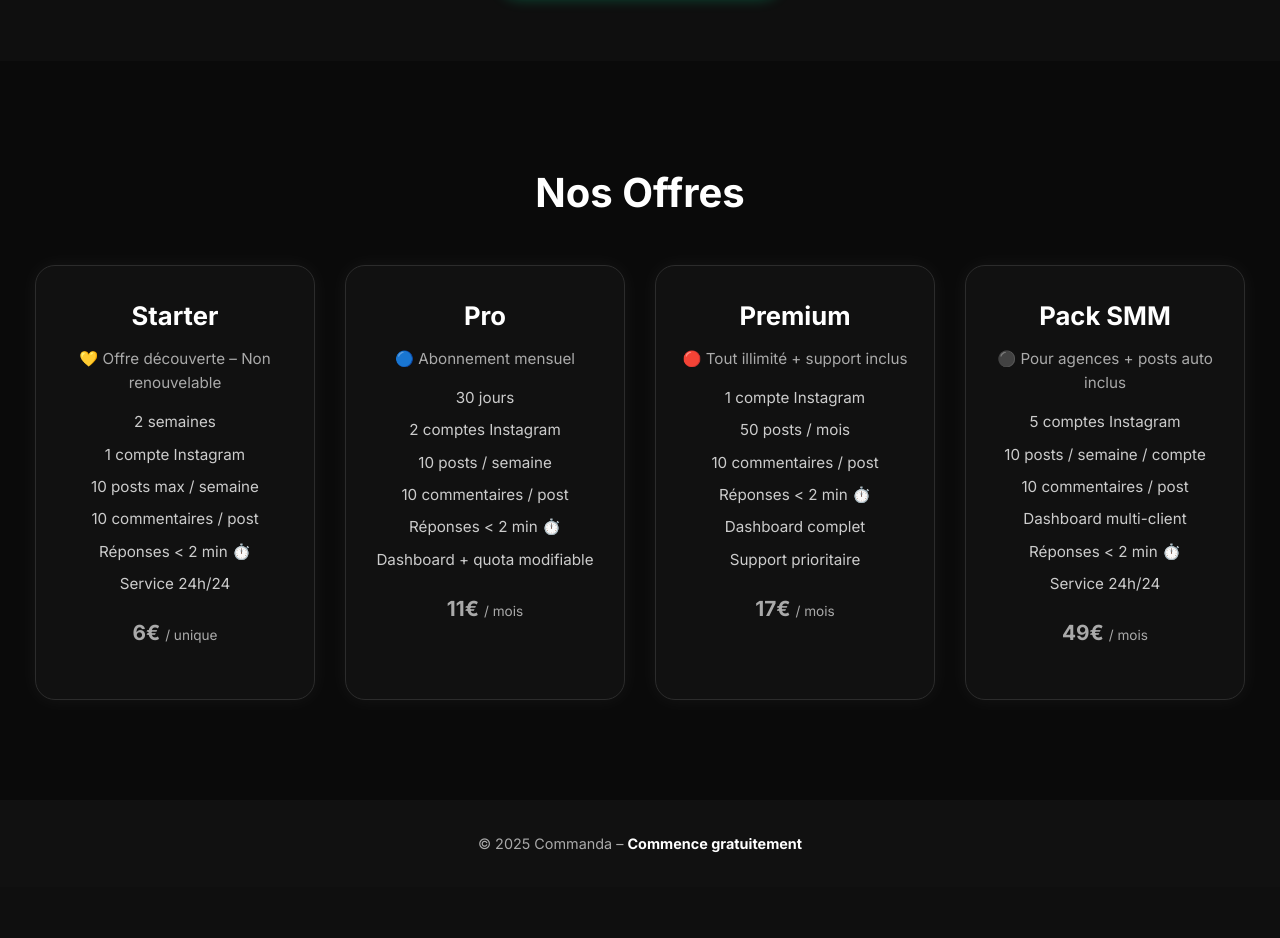
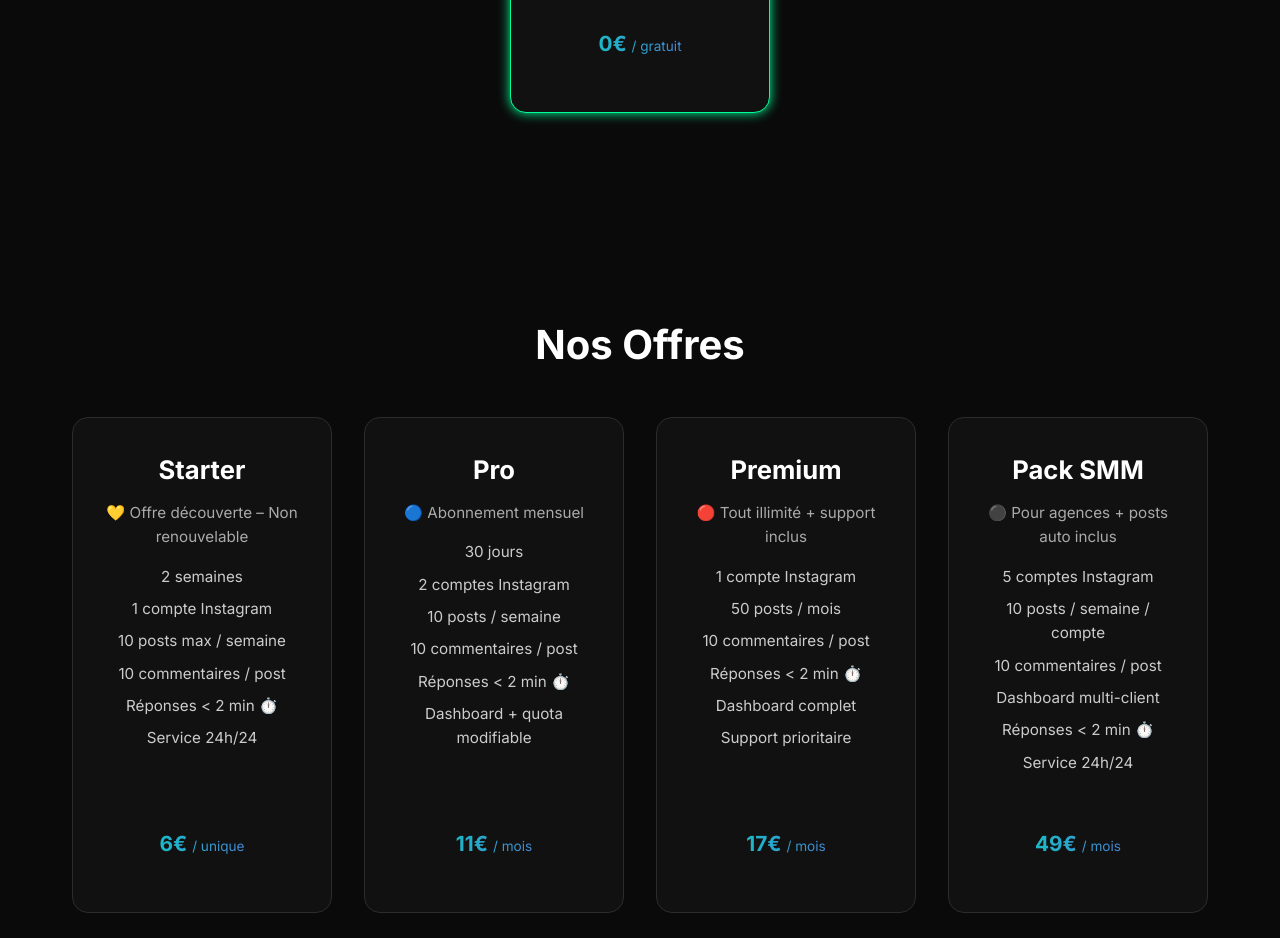
Before and after one commit to afafseoul/commanda-static-site, a plain HTML site: page index.html in a window 1280 px wide. Shown: the part 2142-3080 px from the top of the page. Before the commit the page ends 3029 px from the top, so only its background shows below. Drawn offline with Linux system fonts and the light colour scheme.

Commit message:
Ajout des nouvelles modifications

```diff
--- a/index.html
+++ b/index.html
@@ -40,8 +40,8 @@
 
 
   <!-- Offre Free seule -->
-  <!-- Offre Free seule -->
-<section class="free-section">
+<!-- Section offre gratuite -->
+<section class="pricing-section">
   <h2 class="section-title">Découvre gratuitement</h2>
   <div class="pricing-cards">
 
@@ -55,7 +55,9 @@
         <li>Réponses < 2 min ⏱️</li>
         <li>Service 24h/24</li>
       </ul>
-      <p class="price">0€ <span>/ gratuit</span></p>
+      <div class="price-wrapper">
+        <p class="price highlight">0€ <span>/ gratuit</span></p>
+      </div>
     </div>
 
   </div>
@@ -77,7 +79,9 @@
         <li>Réponses < 2 min ⏱️</li>
         <li>Service 24h/24</li>
       </ul>
-      <p class="price">6€ <span>/ unique</span></p>
+      <div class="price-wrapper">
+        <p class="price highlight">6€ <span>/ unique</span></p>
+      </div>
     </div>
 
     <div class="card">
@@ -91,7 +95,9 @@
         <li>Réponses < 2 min ⏱️</li>
         <li>Dashboard + quota modifiable</li>
       </ul>
-      <p class="price">11€ <span>/ mois</span></p>
+      <div class="price-wrapper">
+        <p class="price highlight">11€ <span>/ mois</span></p>
+      </div>
     </div>
 
     <div class="card">
@@ -105,7 +111,9 @@
         <li>Dashboard complet</li>
         <li>Support prioritaire</li>
       </ul>
-      <p class="price">17€ <span>/ mois</span></p>
+      <div class="price-wrapper">
+        <p class="price highlight">17€ <span>/ mois</span></p>
+      </div>
     </div>
 
     <div class="card">
@@ -119,12 +127,13 @@
         <li>Réponses < 2 min ⏱️</li>
         <li>Service 24h/24</li>
       </ul>
-      <p class="price">49€ <span>/ mois</span></p>
+      <div class="price-wrapper">
+        <p class="price highlight">49€ <span>/ mois</span></p>
+      </div>
     </div>
 
   </div>
 </section>
-
 
   <!-- Footer -->
   <footer class="reveal">
--- a/style.css
+++ b/style.css
@@ -386,3 +386,56 @@ footer a {
 .card .btn {
   display: none;
 }
+.pricing-cards {
+  display: flex;
+  gap: 2rem;
+  flex-wrap: wrap;
+  justify-content: center;
+}
+
+.card {
+  background-color: #111;
+  border-radius: 1rem;
+  padding: 2rem;
+  width: 260px;
+  display: flex;
+  flex-direction: column;
+  justify-content: space-between;
+  box-shadow: 0 0 0 transparent;
+  transition: all 0.3s ease;
+}
+
+.card:hover {
+  box-shadow: 0 0 12px rgba(255, 255, 255, 0.15);
+}
+
+.price-wrapper {
+  margin-top: auto;
+  padding-top: 1.5rem;
+}
+
+.price {
+  font-size: 1.6rem;
+  font-weight: 700;
+  color: #888;
+}
+
+.price.highlight {
+  color: #ffffff;
+  background: linear-gradient(to right, #00ffe0, #6b73ff);
+  -webkit-background-clip: text;
+  -webkit-text-fill-color: transparent;
+  animation: glow 2s infinite ease-in-out;
+}
+
+@keyframes glow {
+  0% { opacity: 1; }
+  50% { opacity: 0.85; }
+  100% { opacity: 1; }
+}
+
+/* Spécificité verte pour la carte Free */
+.card.green {
+  border: 1px solid #00ff99;
+  box-shadow: 0 0 12px #00ff99;
+}
```
